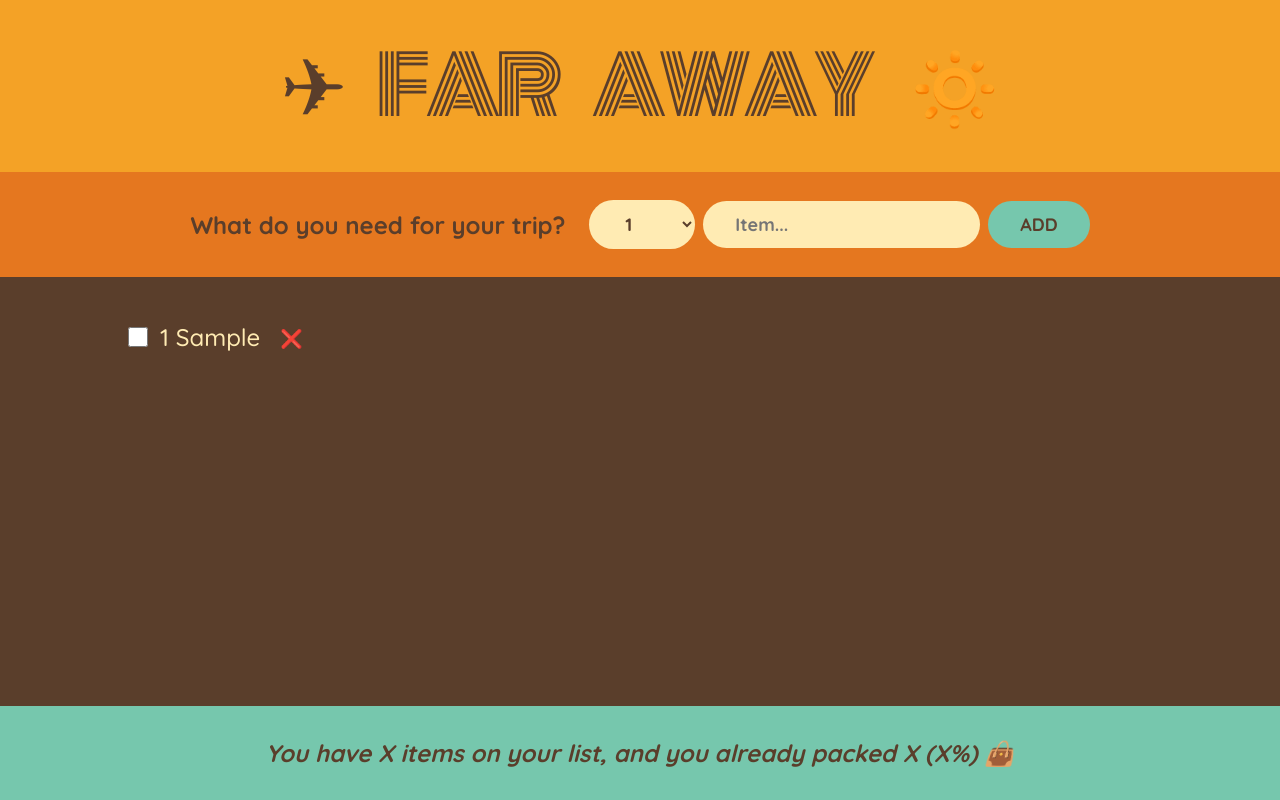
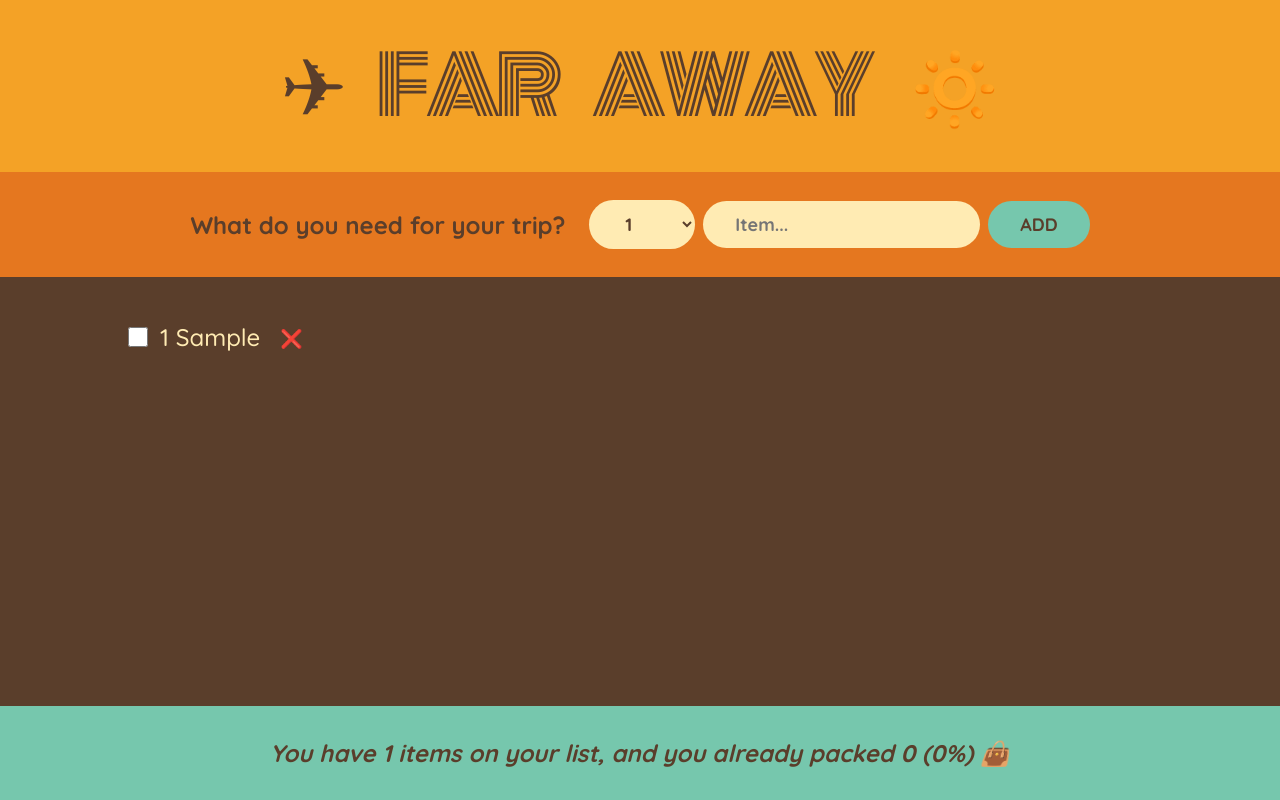
Before and after one commit to BeckieMorton/travel-list, a React (Create React App) app: page / in a window 1280 px wide. Both pictures are taken after typing "Sample" into the empty fields and a click on the button "ADD". Built offline with nearby package versions, Linux system fonts and the light colour scheme.

Commit message:
stats at bottom

```diff
--- a/src/App.js
+++ b/src/App.js
@@ -35,7 +35,7 @@
         onDeleteItem={handleDeleteItem}
         onToggleItem={handleToggleItem}
       />
-      <Stats />
+      <Stats items={items} />
     </div>
   );
 }
@@ -103,6 +103,7 @@
   );
 }
 
+//uses child to parent communication, we lifted up state to the parent and passed the functions through PackingList to its child Item
 function Item({ item, onDeleteItem, onToggleItem }) {
   return (
     <li>
@@ -119,10 +120,26 @@
   );
 }
 
-function Stats() {
+function Stats({ items }) {
+  if (!items.length)
+    return (
+      <p className="stats">
+        <em>Start adding some items to your packing list 👕 </em>
+      </p>
+    );
+
+  //when useState is updated it re-renders so this function is called again and numItems is assigned the length of the items array
+  const numItems = items.length;
+  //creates a new array that has filterd the all packed items and then saves the length of this new array
+  const numPacked = items.filter((item) => item.packed).length;
+  const percentage = Math.round((numPacked / numItems) * 100);
   return (
     <footer className="stats">
-      <em>You have X items on your list, and you already packed X (X%) 👜</em>
+      <em>
+        {percentage === 100
+          ? "You are all packed and ready to go!"
+          : `You have ${numItems} items on your list, and you already packed ${numPacked} (${percentage}%) 👜`}
+      </em>
     </footer>
   );
 }
```
